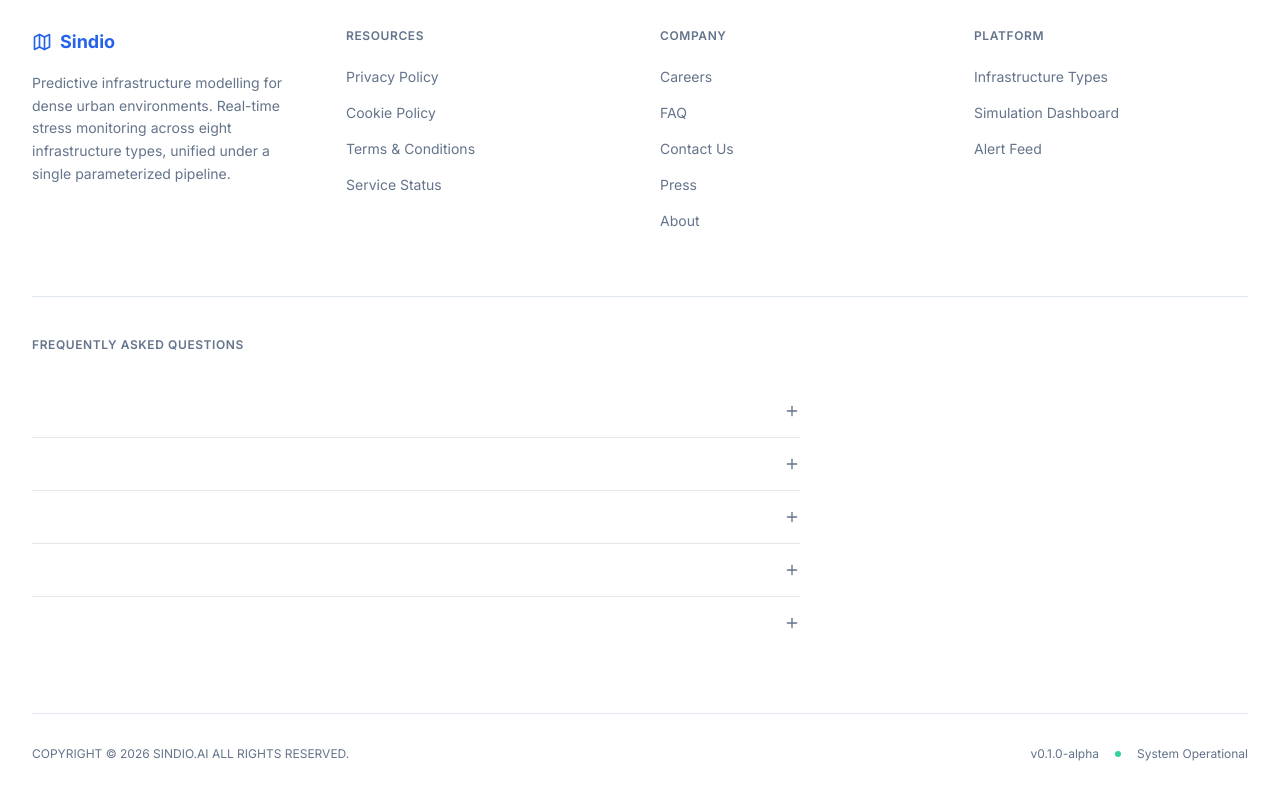
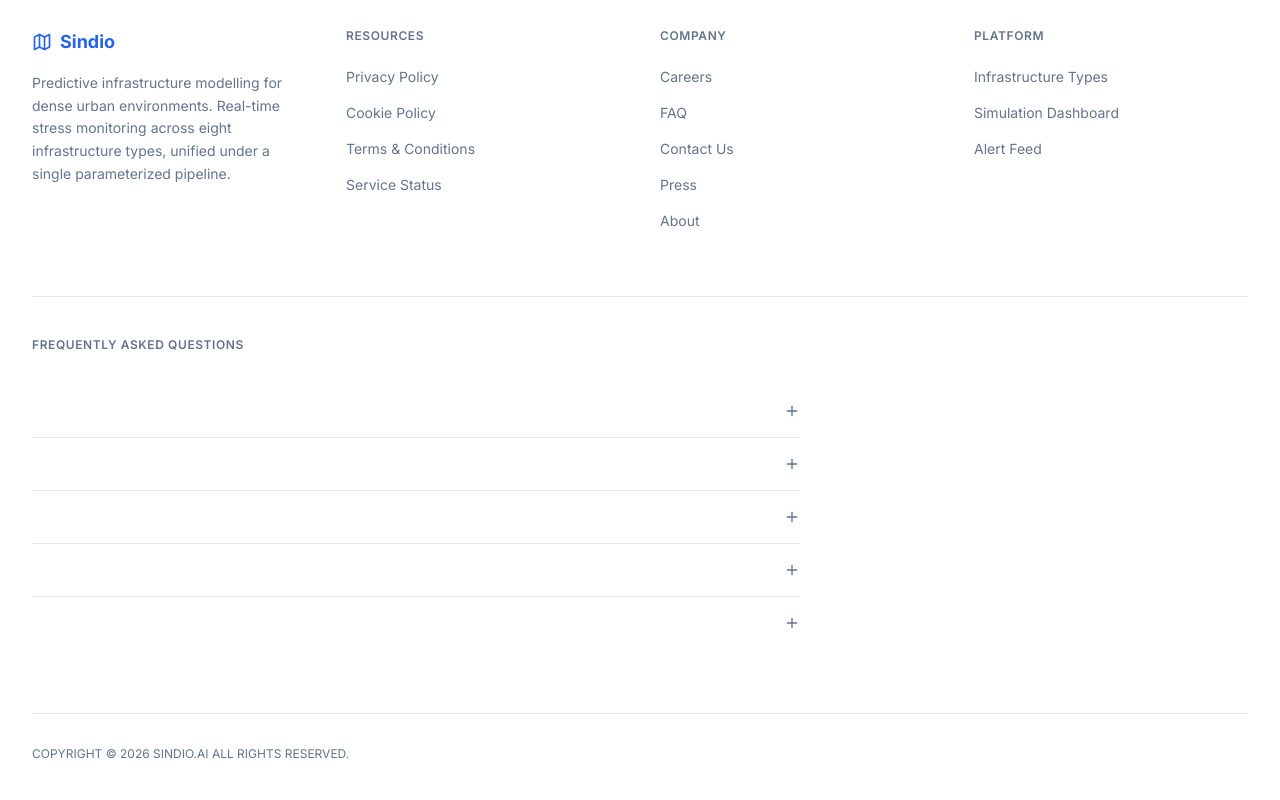
Before and after one commit to unidentfied/indo0, a React (Vite) app in the folder sindio/frontend/: page / in a window 1280 px wide. Shown: the part 2841-3641 px from the top of the page. Built offline with nearby package versions, Linux system fonts and the light colour scheme.

Commit message:
fix: remove irrelevant version badge and status from footer

```diff
--- a/sindio/frontend/src/components/Footer.tsx
+++ b/sindio/frontend/src/components/Footer.tsx
@@ -130,13 +130,8 @@ export default function Footer() {
           </div>
         </div>
 
-        <div className="mt-16 pt-8 border-t border-sindio-border flex flex-col sm:flex-row items-center justify-between gap-4 text-xs text-sindio-muted">
+        <div className="mt-16 pt-8 border-t border-sindio-border text-xs text-sindio-muted">
           COPYRIGHT &copy; 2026 SINDIO.AI ALL RIGHTS RESERVED.
-          <div className="flex items-center gap-4">
-            <span>v0.1.0-alpha</span>
-            <span className="w-1.5 h-1.5 rounded-full bg-emerald-400" />
-            <span>System Operational</span>
-          </div>
         </div>
       </div>
     </footer>
```
